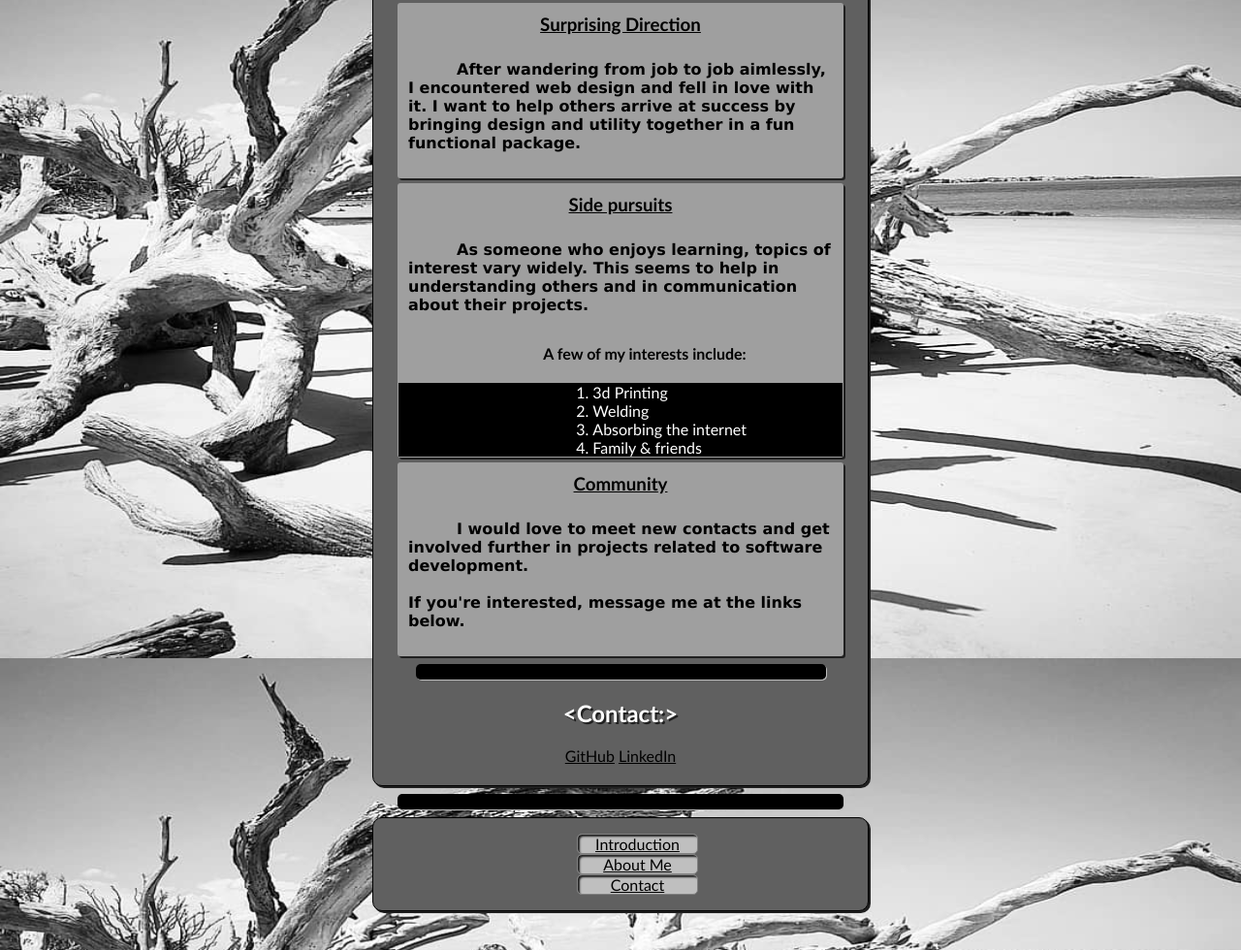
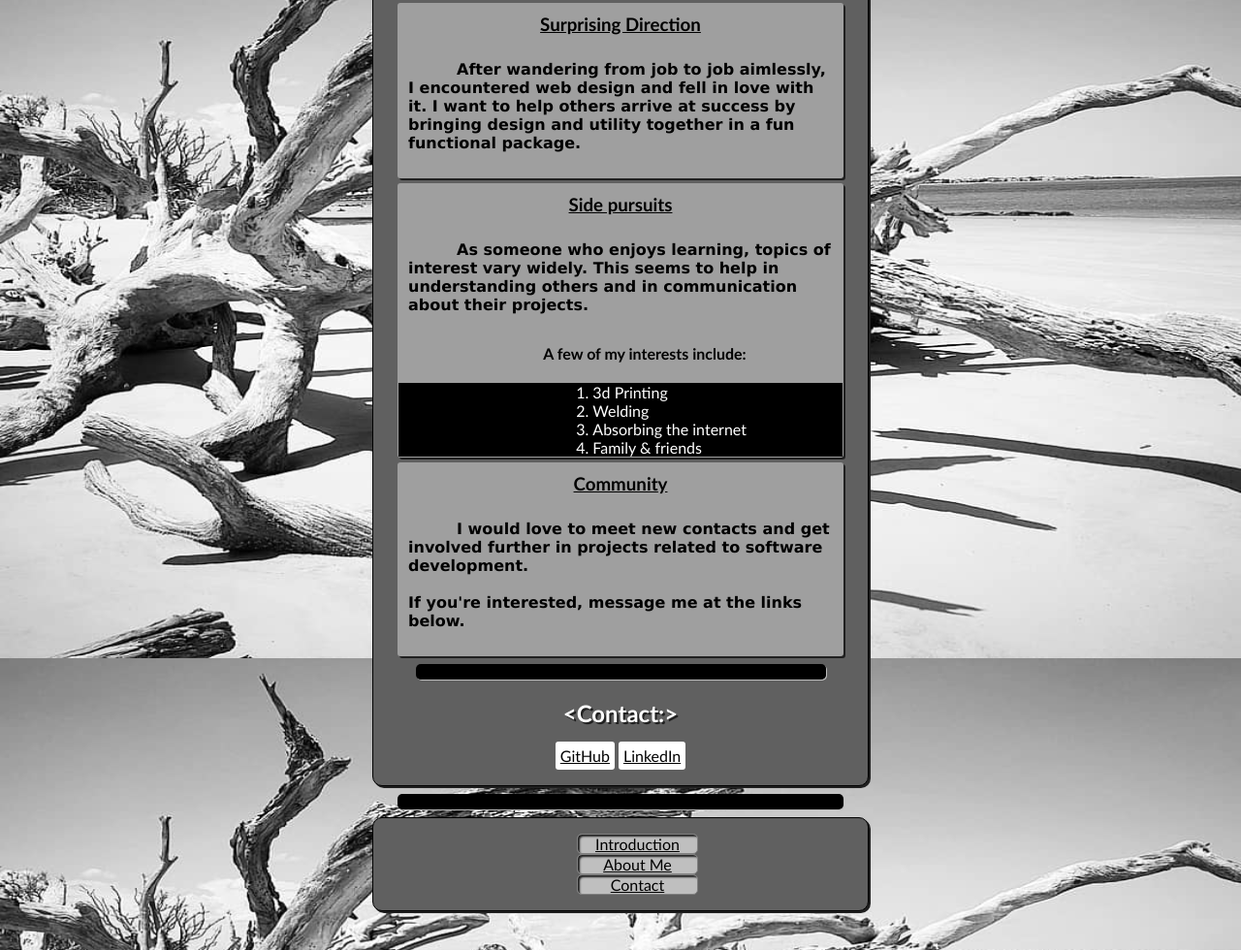
Before and after one commit to blazemarshall/Portfolio, a plain HTML site: page index.html in a window 1280 px wide. Shown: the part 921-1901 px from the top of the page at 97% size. Drawn offline with Linux system fonts and the light colour scheme; a script that the page names is missing.

Commit message:
Update index.html

```diff
--- a/index.html
+++ b/index.html
@@ -70,8 +70,15 @@
       <!--hyperlinks to github and linked in -->
       <article id="contact" class="border align-center center-text">
         <h2>Contact:</h2>
-          <a href="https://github.com/blazemarshall" target="_blank">GitHub</a>
-          <a href="https://www.linkedin.com/in/blaze-marshall-644ba4202/" target="_blank">LinkedIn</a>
+          <a style=
+          "background-color:#ffffff; border-radius:3px; padding:5px;"
+
+          href="https://github.com/blazemarshall" target="_blank">GitHub</a>
+
+          <a style=
+          "background-color:#ffffff; border-radius:3px; padding:5px;"
+
+          href="https://www.linkedin.com/in/blaze-marshall-644ba4202/" target="_blank">LinkedIn</a>
 
       </article>
 
```
